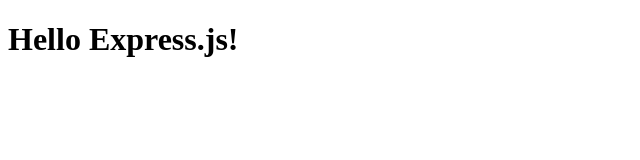
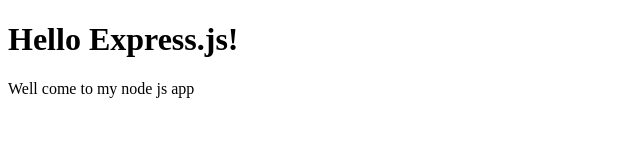
Before and after one commit to SergioRoldan/web-server, a website: page app/index.html in a window 1280 px wide. Shown: the whole page, without its empty margins (0-640 px from the left). Drawn offline with Linux system fonts and the light colour scheme.

Commit message:
Update in index

```diff
--- a/app/index.html
+++ b/app/index.html
@@ -6,5 +6,6 @@
 	</head>
 	<body>
 		<h1>Hello Express.js!</h1>
+		<p>Well come to my node js app</p>
 	</body>
 </html>
```
